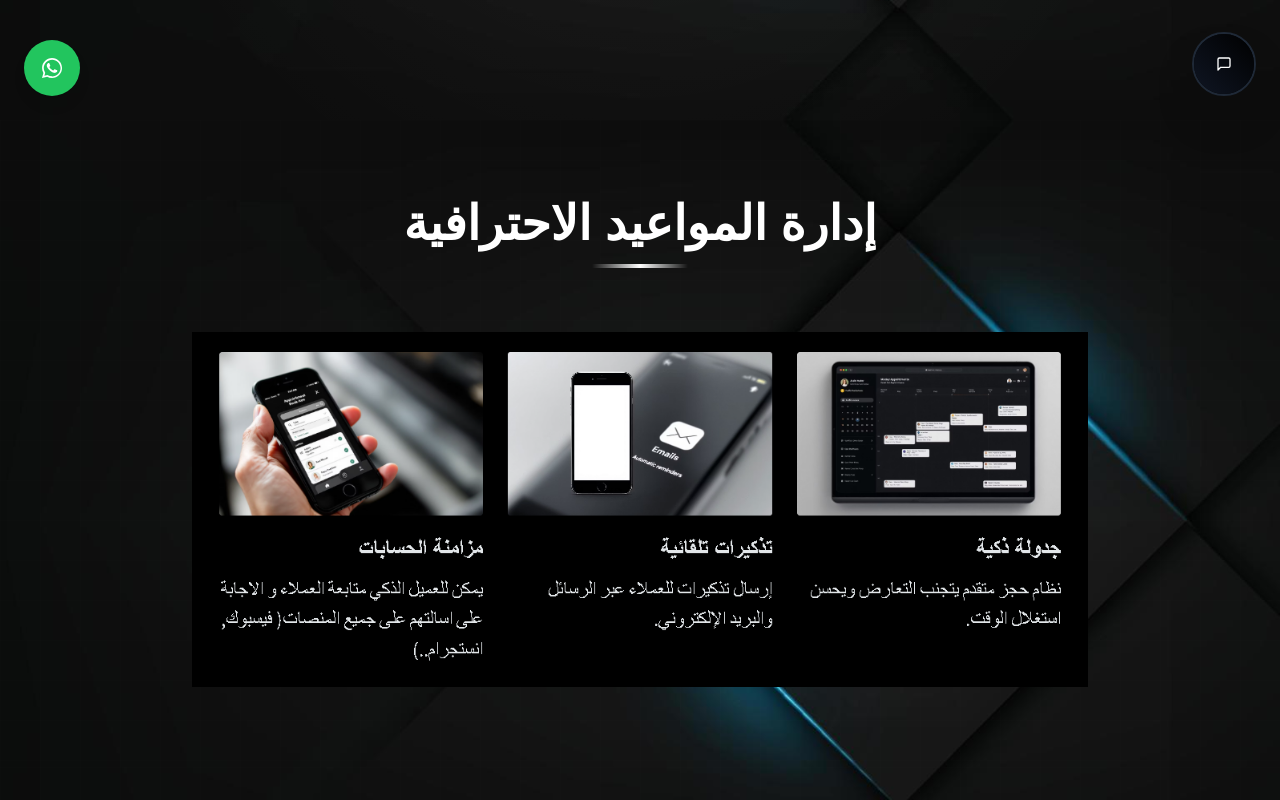
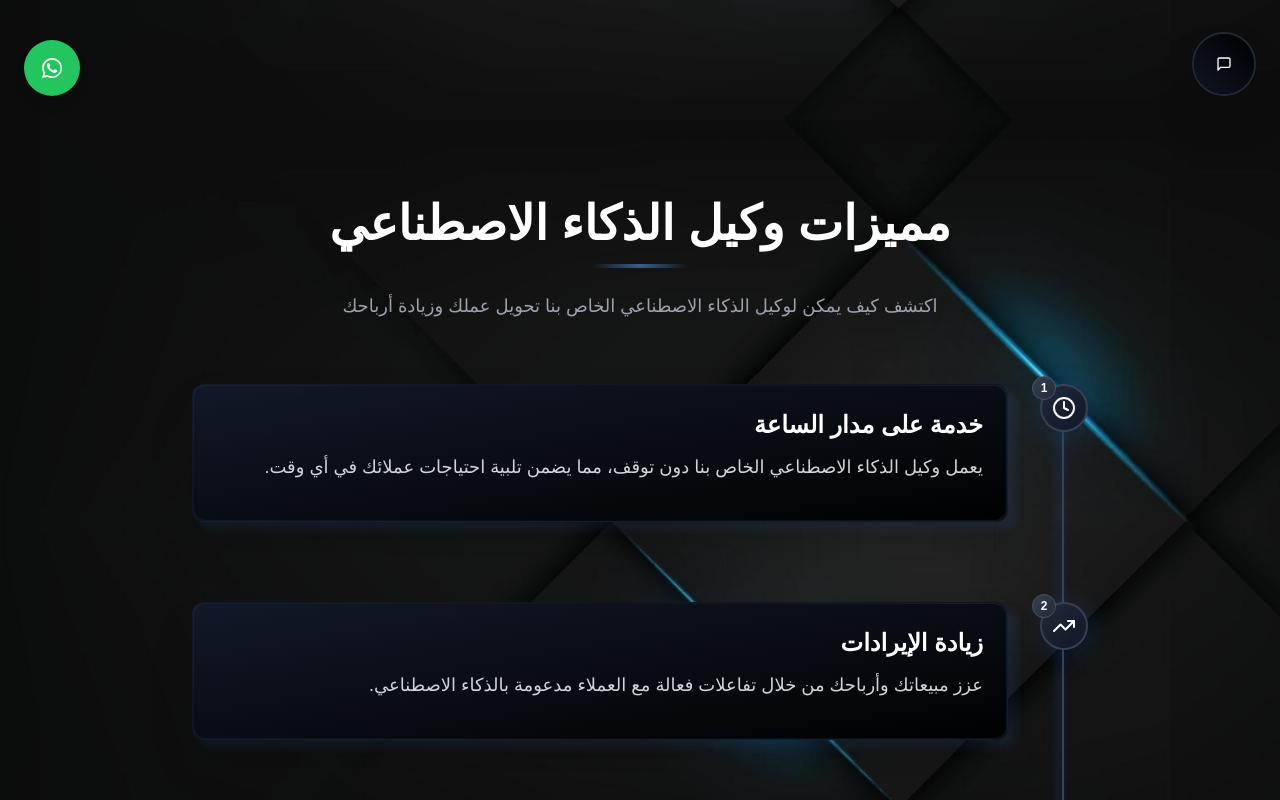
Before and after one commit to RuyaaCapital-admin/ruyaa-agent, a Next.js app: page / in a window 1280 px wide. Shown: the part 680-1480 px from the top of the page. Built offline with nearby package versions, Linux system fonts and the light colour scheme.

Commit message:
Add vertical stepper section after hero
cgen-50a882fdee0c431f8003c9131b7aeef9

```diff
--- a/app/page.tsx
+++ b/app/page.tsx
@@ -73,6 +73,34 @@ export default function AIHeroPage() {
           </div>
         </div>
       </div>
+
+      {/* Features Timeline Section */}
+      <div className="relative py-20 px-6">
+        {/* Background Effects */}
+        <div className="absolute inset-0 bg-transparent"></div>
+
+        {/* Animated Grid Background */}
+        <div className="absolute inset-0 opacity-10">
+          <div className="absolute inset-0 bg-[linear-gradient(rgba(255,255,255,0.05)_1px,transparent_1px),linear-gradient(90deg,rgba(255,255,255,0.05)_1px,transparent_1px)] bg-[size:40px_40px]"></div>
+        </div>
+
+        <div className="relative z-10 max-w-7xl mx-auto">
+          {/* Section Title */}
+          <div className="text-center mb-16" dir="rtl">
+            <h2 className="text-4xl md:text-5xl font-bold text-white mb-4">
+              مميزات وكيل الذكاء الاصطناعي
+            </h2>
+            <div className="w-24 h-1 bg-gradient-to-r from-transparent via-blue-400/50 to-transparent mx-auto"></div>
+            <p className="text-gray-400 text-lg mt-6 max-w-2xl mx-auto">
+              اكتشف كيف يمكن لوكيل الذكاء الاصطناعي الخاص بنا تحويل عملك وزيادة
+              أرباحك
+            </p>
+          </div>
+
+          <VerticalStepper />
+        </div>
+      </div>
+
       {/* Professional Appointments Section */}
       <div className="relative py-20 px-6">
         {/* Background Effects */}
```
